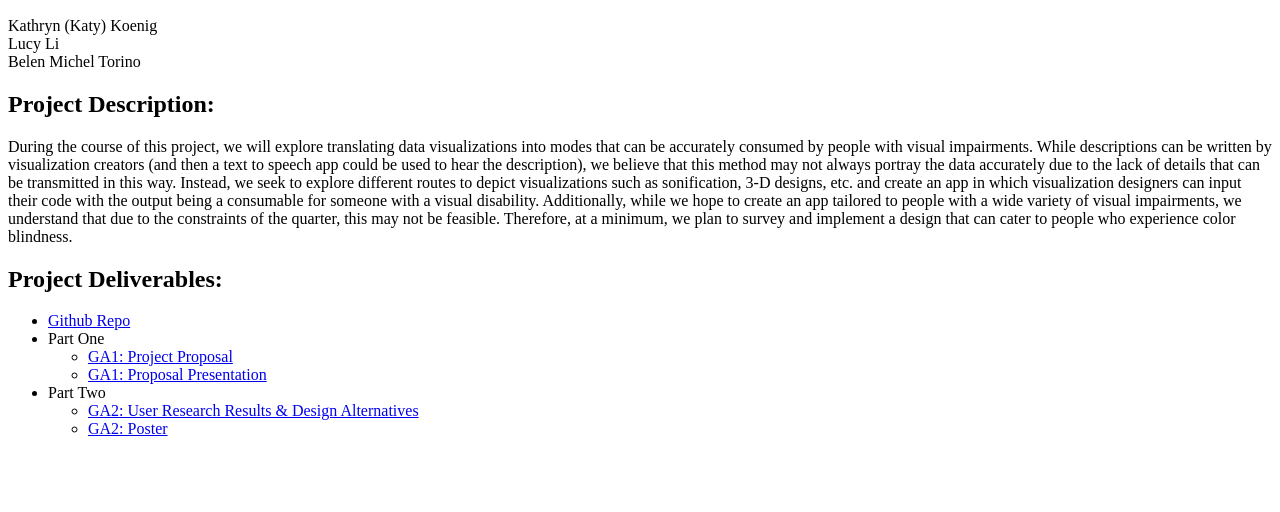
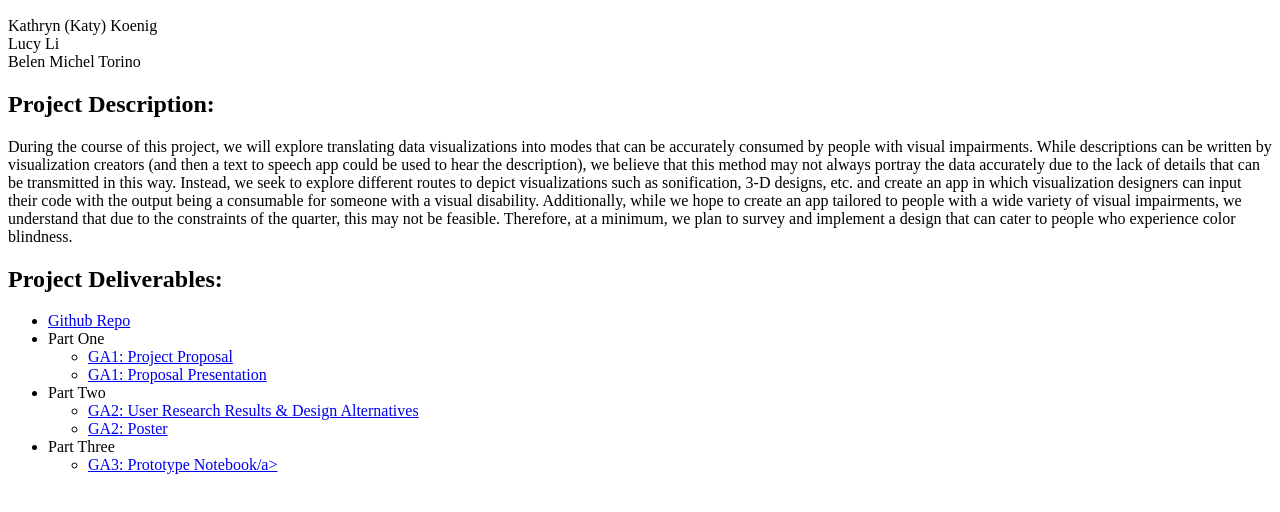
Before and after one commit to katykoenig/reimagined-vis, a plain HTML site: page index.html in a window 1280 px wide. Shown: the part 136-648 px from the top of the page. Drawn offline with Linux system fonts and the light colour scheme.

Commit message:
adding prototype notebook to website

```diff
--- a/index.html
+++ b/index.html
@@ -24,6 +24,10 @@ Belen Michel Torino</p>
 			<li><a href="GA2/project_part_2.pdf">GA2: User Research Results & Design Alternatives</a></li>
 			<li><a href="GA2/part2_poster.PNG">GA2: Poster</a></li>
 		</ul>
+		<li>Part Three</li>
+		<ul>
+			<li><a href="GA3/prototype_test.ipynb">GA3: Prototype Notebook/a></li>
+		</ul>
 </ul>
 </body>
 </html>
```
